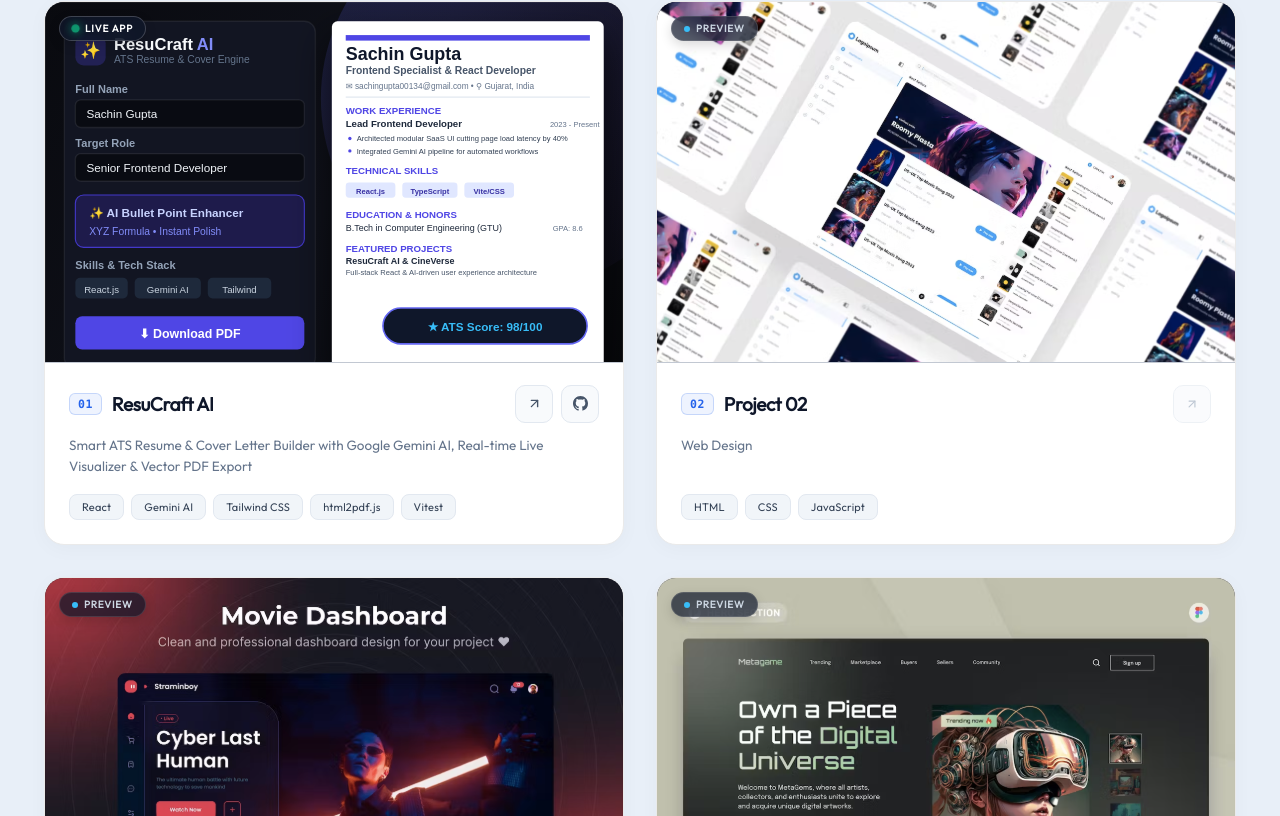
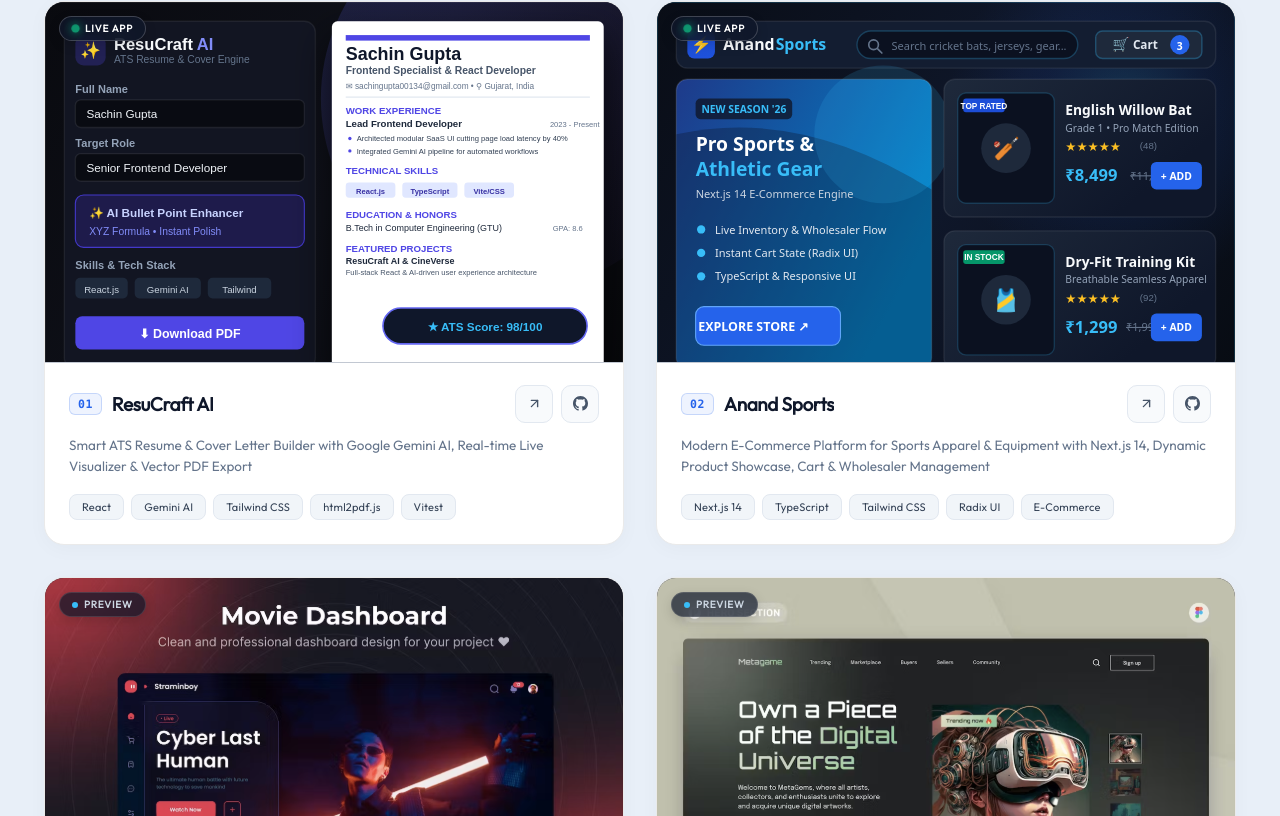
Before and after one commit to SacHiN814358/portfolio-react, a React (Vite) app: page / in a window 1280 px wide. Shown: the part 5000-5816 px from the top of the page. Built offline with nearby package versions, Linux system fonts and the light colour scheme; no server answers.

Commit message:
feat: add Anand Sports as Project 02 with live link, repo, and custom UI mockup

```diff
--- a/src/assets/mywork_data.js
+++ b/src/assets/mywork_data.js
@@ -17,12 +17,12 @@
     },
     {
         w_no: 2,
-        w_title: "Project 02",
-        w_name: "Web Design",
+        w_title: "Anand Sports",
+        w_name: "Modern E-Commerce Platform for Sports Apparel & Equipment with Next.js 14, Dynamic Product Showcase, Cart & Wholesaler Management",
         w_img: project2_img,
-        w_tech: ["HTML", "CSS", "JavaScript"],
-        w_live: null,
-        w_github: null,
+        w_tech: ["Next.js 14", "TypeScript", "Tailwind CSS", "Radix UI", "E-Commerce"],
+        w_live: "https://anand-sports.vercel.app",
+        w_github: "https://github.com/SacHiN814358/anand-sports",
     },
     {
         w_no: 3,
```
Also changed, not shown: src/assets/project_2.svg.
